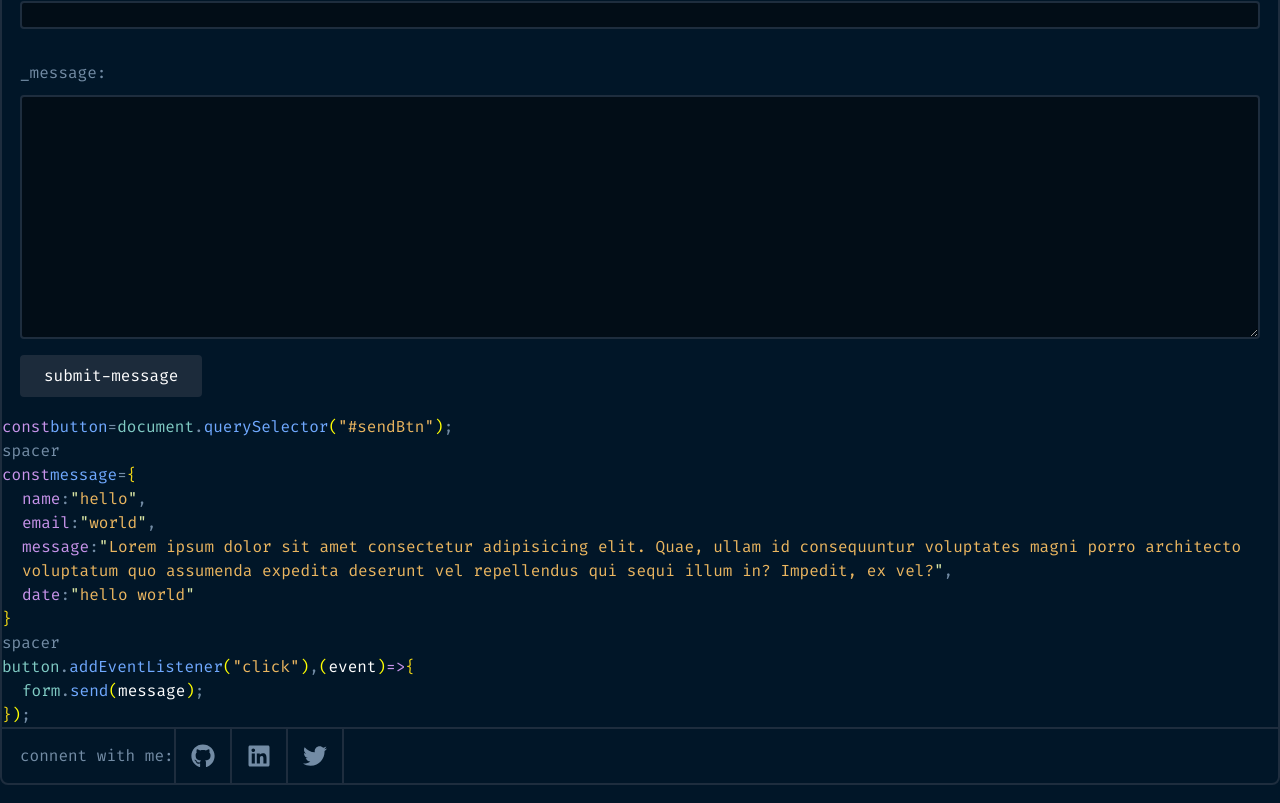
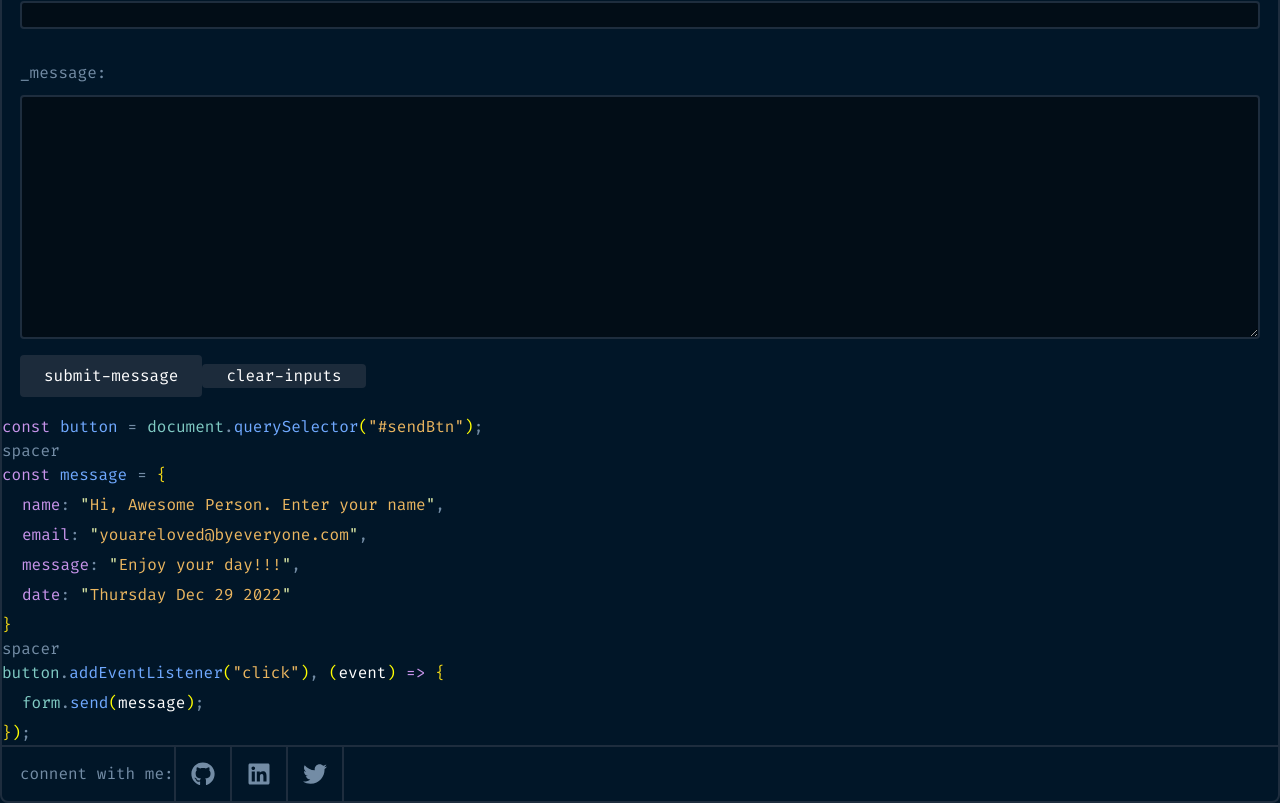
Before and after one commit to tpkhuong/portfolio, a Next.js app in the folder portfolio/: page /contactme in a window 1280 px wide. Shown: the part 338-1141 px from the top of the page. Built offline with nearby package versions, Linux system fonts and the light colour scheme.

Commit message:
enjoyed the effort/process of building algorithm for displaying the value of name, email and message inputs when inputs has focused and user is typing.

```diff
--- a/portfolio/Components/Contact/MessageDisplay/MessageDisplay.module.css
+++ b/portfolio/Components/Contact/MessageDisplay/MessageDisplay.module.css
@@ -88,7 +88,8 @@ color: var(--js-obj);
   .message-display-container {
     height: 777.2px;
     overflow-y: scroll;
-    padding: 92px;
+    padding: 84px;
     padding-block: 134.6px;
+    padding-block-start: 165px;
   }
 }
--- a/portfolio/Components/Contact/MessageDisplay/index.js
+++ b/portfolio/Components/Contact/MessageDisplay/index.js
@@ -1,19 +1,17 @@
 import React from "react";
 import DisplayStyles from "./MessageDisplay.module.css";
+import { currentDate } from "./messageDisplayHelpers";
 
 export default function MessageDisplay({ children }) {
-
-  // React.useEffect(()=>{
-  //   document.getElementById("button").addEventListener("click", function doStuff(event){
-
-  //   });
-  // },[]);
+  React.useEffect(()=>{
+    console.log(currentDate);
+  },[]);
   return (
     <div className={DisplayStyles[`message-display-container`]}>
       <p className={DisplayStyles[`code-line`]} data-linenumber="1">
-        <span className={DisplayStyles[`const-obj-prop`]}>const</span>
-        <span className={DisplayStyles[`variable`]}>button</span>
-        <span className={DisplayStyles[``]}>=</span>
+        <span className={`${DisplayStyles[`const-obj-prop`]} ${DisplayStyles[`margin-inline-end`]}`}>const</span>
+        <span className={`${DisplayStyles[`variable`]} ${DisplayStyles[`margin-inline-end`]}`}>button</span>
+        <span className={DisplayStyles[`margin-inline-end`]}>=</span>
         <span className={DisplayStyles[`document-button-form`]}>document</span>
         <span>.</span>
         <span className={DisplayStyles[`variable`]}>querySelector</span>
@@ -26,43 +24,43 @@ export default function MessageDisplay({ children }) {
          <span className={DisplayStyles[`hide`]}>spacer</span>
          </p>
       <p className={DisplayStyles[`code-line`]} data-linenumber="3">
-        <span className={DisplayStyles[`const-obj-prop`]}>const</span>
-        <span className={DisplayStyles[`variable`]}>message</span>
-        <span>=</span>
+        <span className={`${DisplayStyles[`const-obj-prop`]} ${DisplayStyles[`margin-inline-end`]}`}>const</span>
+        <span className={`${DisplayStyles[`variable`]} ${DisplayStyles[`margin-inline-end`]}`}>message</span>
+        <span className={DisplayStyles[`margin-inline-end`]}>=</span>
         <span className={DisplayStyles[`curly`]}>&#123;</span>
       </p>
-      <p id="name-content" className={`${DisplayStyles[`code-line`]} ${DisplayStyles[`padding-inline-start-medium`]}`} data-linenumber="4">
+      <p className={`${DisplayStyles[`code-line`]} ${DisplayStyles[`padding-inline-start-medium`]} ${DisplayStyles[`margin-block-start-start`]}`} data-linenumber="4">
         <span className={DisplayStyles[`const-obj-prop`]}>name</span>
-        <span>:</span>
+        <span className={DisplayStyles[`margin-inline-end`]}>:</span>
         <span className={DisplayStyles[`quote`]}>"</span>
-        <span className={DisplayStyles[`selector-property-content`]}>hello</span>
+        <span id="name-content" className={DisplayStyles[`selector-property-content`]}>Hi, Awesome Person. Enter your name</span>
         <span className={DisplayStyles[`quote`]}>"</span>
         <span>,</span>
       </p>
-      <p id="email-content" className={`${DisplayStyles[`code-line`]} ${DisplayStyles[`padding-inline-start-medium`]}`} data-linenumber="5">
+      <p className={`${DisplayStyles[`code-line`]} ${DisplayStyles[`padding-inline-start-medium`]} ${DisplayStyles[`margin-block-start-start`]}`} data-linenumber="5">
         <span className={DisplayStyles[`const-obj-prop`]}>email</span>
-        <span>:</span>
+        <span className={DisplayStyles[`margin-inline-end`]}>:</span>
         <span className={DisplayStyles[`quote`]}>"</span>
-        <span className={DisplayStyles[`selector-property-content`]}>world</span>
+        <span id="email-content" className={DisplayStyles[`selector-property-content`]}>youareloved@byeveryone.com</span>
         <span className={DisplayStyles[`quote`]}>"</span>
         <span>,</span>
       </p>
-      <p id="message-content" className={`${DisplayStyles[`code-line`]} ${DisplayStyles[`padding-inline-start-medium`]}`} data-linenumber="6">
+      <p className={`${DisplayStyles[`code-line`]} ${DisplayStyles[`padding-inline-start-medium`]} ${DisplayStyles[`margin-block-start-start`]}`} data-linenumber="6">
         <span className={DisplayStyles[`const-obj-prop`]}>message</span>
-        <span>:</span>
+        <span className={DisplayStyles[`margin-inline-end`]}>:</span>
         <span className={DisplayStyles[`quote`]}>"</span>
-        <span className={DisplayStyles[`selector-property-content`]}>Lorem ipsum dolor sit amet consectetur adipisicing elit. Quae, ullam id consequuntur voluptates magni porro architecto voluptatum quo assumenda expedita deserunt vel repellendus qui sequi illum in? Impedit, ex vel?</span>
+        <span id="message-content" className={DisplayStyles[`selector-property-content`]}>Enjoy your day!!!</span>
         <span className={DisplayStyles[`quote`]}>"</span>
         <span>,</span>
       </p>
-      <p id="date-content" className={`${DisplayStyles[`code-line`]} ${DisplayStyles[`padding-inline-start-medium`]}`} data-linenumber="7">
+      <p className={`${DisplayStyles[`code-line`]} ${DisplayStyles[`padding-inline-start-medium`]} ${DisplayStyles[`margin-block-start-start`]}`} data-linenumber="7">
         <span className={DisplayStyles[`const-obj-prop`]}>date</span>
-        <span>:</span>
+        <span className={DisplayStyles[`margin-inline-end`]}>:</span>
         <span className={DisplayStyles[`quote`]}>"</span>
-        <span className={DisplayStyles[`selector-property-content`]}>hello world</span>
+        <span id="date-content" className={DisplayStyles[`selector-property-content`]}>{currentDate}</span>
         <span className={DisplayStyles[`quote`]}>"</span>
       </p>
-      <p className={`${DisplayStyles[`curly`]} ${DisplayStyles[`code-line`]}`} data-linenumber="8">&#125;</p>
+      <p className={`${DisplayStyles[`curly`]} ${DisplayStyles[`code-line`]} ${DisplayStyles[`margin-block-start-start`]}`} data-linenumber="8">&#125;</p>
       <p data-linenumber="9" aria-hidden="true" className={DisplayStyles[`code-line`]}>
         <span className={DisplayStyles[`hide`]}>spacer</span>
         </p>
@@ -73,15 +71,15 @@ export default function MessageDisplay({ children }) {
         <span className={DisplayStyles[`parentheses`]}>(</span>
         <span className={DisplayStyles[`selector-property-content`]}>"click"</span>
         <span className={DisplayStyles[`parentheses`]}>)</span>
-        <span>,</span>
+        <span className={DisplayStyles[`margin-inline-end`]}>,</span>
         <span className={DisplayStyles[`parentheses`]}>(</span>
         <span className={DisplayStyles[`white-text`]}>event</span>
-        <span className={DisplayStyles[`parentheses`]}>)</span>
+        <span className={`${DisplayStyles[`parentheses`]} ${DisplayStyles[`margin-inline-end`]}`}>)</span>
         <span className={DisplayStyles[`const-obj-prop`]}>=</span>
-        <span className={DisplayStyles[`const-obj-prop`]}>&gt;</span>
+        <span className={`${DisplayStyles[`const-obj-prop`]} ${DisplayStyles[`margin-inline-end`]}`}>&gt;</span>
         <span className={DisplayStyles[`curly`]}>&#123;</span>
       </p>
-      <p className={`${DisplayStyles[`code-line`]} ${DisplayStyles[`padding-inline-start-medium`]}`} data-linenumber="11" >
+      <p className={`${DisplayStyles[`code-line`]} ${DisplayStyles[`padding-inline-start-medium`]} ${DisplayStyles[`margin-block-start-start`]}`} data-linenumber="11" >
         <span className={DisplayStyles[`document-button-form`]}>form</span>
         <span>.</span>
         <span className={DisplayStyles[`variable`]}>send</span>
@@ -90,7 +88,7 @@ export default function MessageDisplay({ children }) {
         <span className={DisplayStyles[`parentheses`]}>)</span>
         <span>;</span>
       </p>
-      <p className={DisplayStyles[`code-line`]} data-linenumber="12">
+      <p className={`${DisplayStyles[`code-line`]} ${DisplayStyles[`margin-block-start-start`]}`} data-linenumber="12">
         <span className={DisplayStyles[`curly`]}>&#125;</span>
         <span className={DisplayStyles[`parentheses`]}>)</span>
         <span>;</span>
@@ -98,3 +96,5 @@ export default function MessageDisplay({ children }) {
     </div>
   );
 }
+
+// ${DisplayStyles[`margin-inline-end`]}
--- a/portfolio/Components/Contact/MessageDisplay/messageDisplayHelpers.js
+++ b/portfolio/Components/Contact/MessageDisplay/messageDisplayHelpers.js
@@ -49,5 +49,44 @@ function displayDate(dateDigitsFunc, monthDayFunc) {
   // string
   const { monthStr, dayStr } = monthDayFunc();
 
-  return `${dayStr} ${dayDigit} ${monthStr} ${yearDigit}`;
+  return `${dayStr} ${monthStr} ${dayDigit} ${yearDigit}`;
 }
+
+export const currentDate = displayDate(getCurrentDateDigits,getCurrentMonthDay);
+
+export function updateMessageDisplayContent(event){
+  // keypress when focus is on inputs
+  this.contentElement.innerText = event.target.value;
+  // console.log(this.contentElement,"this");
+  const inputElement = event.target.getAttribute("id")
+  // console.log(inputElement);
+  // if user click on shift key
+  if(event.shiftKey){
+    return;
+  }
+  // backspace and input is empty
+  // if(event.code == "Backspace" && event.target.value.length === 0){
+  //   return;
+  // }
+  console.log(event.target.value)
+  console.log(event.target.value.length)
+  if(event.code == "Backspace" && event.target.value.length === 0){
+    // Hi, Awesome Person. Enter your name
+    // youareloved@byeveryone.com
+    // Enjoy your day!!!
+    if(inputElement == "name"){
+      this.contentElement.innerText = "Hi, Awesome Person. Enter your name";
+    }
+    if(inputElement == "email"){
+      this.contentElement.innerText = "youareloved@byeveryone.com";
+    }
+    if(inputElement == "message"){
+      this.contentElement.innerText = "Enjoy your day!!!";
+    }
+      event.target.value = "";
+      return;
+  }
+  // console.log(document.getElementById("name-content"));
+  // console.log(event.target.value);
+  // console.log(event.target.value.length);
+}
--- a/portfolio/Components/Contact/MessageInputs/MessageInputs.module.css
+++ b/portfolio/Components/Contact/MessageInputs/MessageInputs.module.css
@@ -44,7 +44,8 @@
 }
 
 .submit-btn,
-.new-message-btn {
+.new-message-btn,
+.clear-btn {
   color: var(--color-neutral-white);
   background-color: var(--color-default-button);
   border-radius: 4px;
@@ -72,12 +73,20 @@
   .min-width{
     min-width: 350px;
   }
+
   .inputs-modal-container {
     border-inline-end: var(--border-lines);
   }
+
   .inputs-sent-message-container {
-    padding: 64px;
+    padding: 50px;
     padding-block: 134.6px;
+  }
+
+  .submit-clear-btns-container{
+    display: grid;
+    grid-auto-flow: column;
+    gap: 24px;
   }
 
   .sent-message-modal-container {
--- a/portfolio/Components/Contact/MessageInputs/index.js
+++ b/portfolio/Components/Contact/MessageInputs/index.js
@@ -1,8 +1,27 @@
 import React from "react";
 import InputsStyles from "./MessageInputs.module.css";
+import { updateMessageDisplayContent } from "../MessageDisplay/messageDisplayHelpers";
 
 export default function MessageInputs({ children }) {
   const [showModal, setModalState] = React.useState(false);
+  React.useEffect(()=>{
+    // name
+    const nameDisplay = updateMessageDisplayContent.bind({contentElement:document.getElementById("name-content")});
+    // email
+    const emailDisplay = updateMessageDisplayContent.bind({contentElement:document.getElementById("email-content")});
+    // message
+    const messageDisplay = updateMessageDisplayContent.bind({contentElement:document.getElementById("message-content")});
+
+    document.getElementById("name").addEventListener("keyup", nameDisplay);
+    document.getElementById("email").addEventListener("keyup", emailDisplay);
+    document.getElementById("message").addEventListener("keyup", messageDisplay);
+
+    return function cleanUp(){
+      document.getElementById("name").removeEventListener("keyup", nameDisplay);
+      document.getElementById("email").removeEventListener("keyup", emailDisplay);
+      document.getElementById("message").removeEventListener("keyup", messageDisplay);
+    }
+  },[])
   return (
     <div className={InputsStyles[`inputs-modal-container`]}>
       <form
@@ -29,10 +48,13 @@ export default function MessageInputs({ children }) {
           <textarea name="" id="message" cols="30" rows="10"></textarea>
         </div>
         {/* sent message */}
+        <div className={InputsStyles[`submit-clear-btns-container`]}>
+          {/* submit */}
           <button
             type="button"
             onClick={(event) => {
               if (!showModal) {
+                // reset input to empty strings
                 // hide form
                 document
                   .getElementById("inputs-form")
@@ -51,6 +73,12 @@ export default function MessageInputs({ children }) {
           >
             submit-message
           </button>
+          {/* clear */}
+          <button className={InputsStyles[`clear-btn`]} type="button" aria-label="clear inputs">
+              clear-inputs
+          </button>
+        </div>
+        {/* add clear inputs btn */}
         {/* <div className={InputsStyles[`button-modal-container`]}>
         </div> */}
         {/* modal container */}
@@ -77,6 +105,7 @@ function SentMessageModal({ children, hideModalFuncObj }) {
             console.log(hideModalFuncObj.showModal);
             console.log(hideModalFuncObj.setModalState);
             if (hideModalFuncObj.showModal) {
+              // reset message display to default
               // show form
               document
                 .getElementById("inputs-form")
```
Lines whose indentation alone changed are shown as unchanged.
